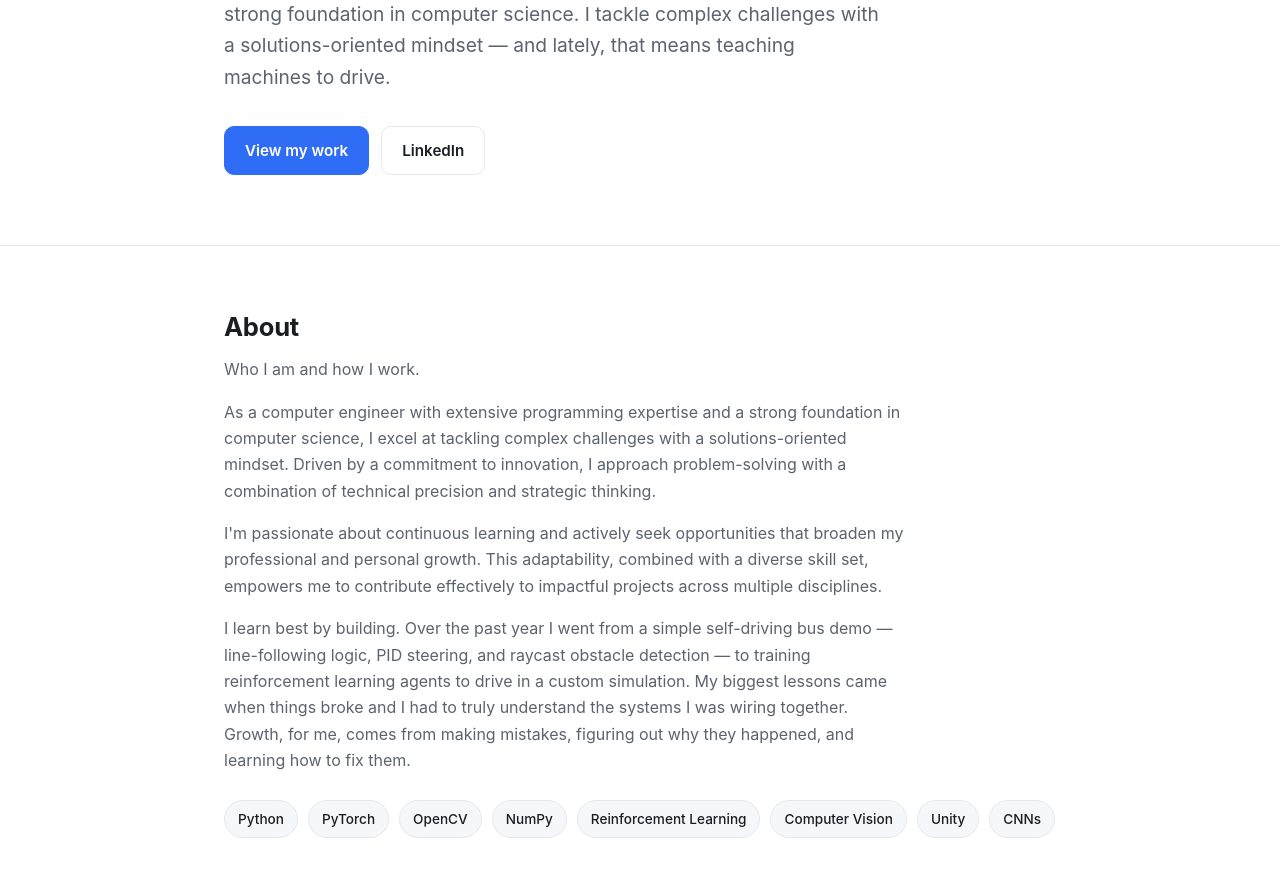
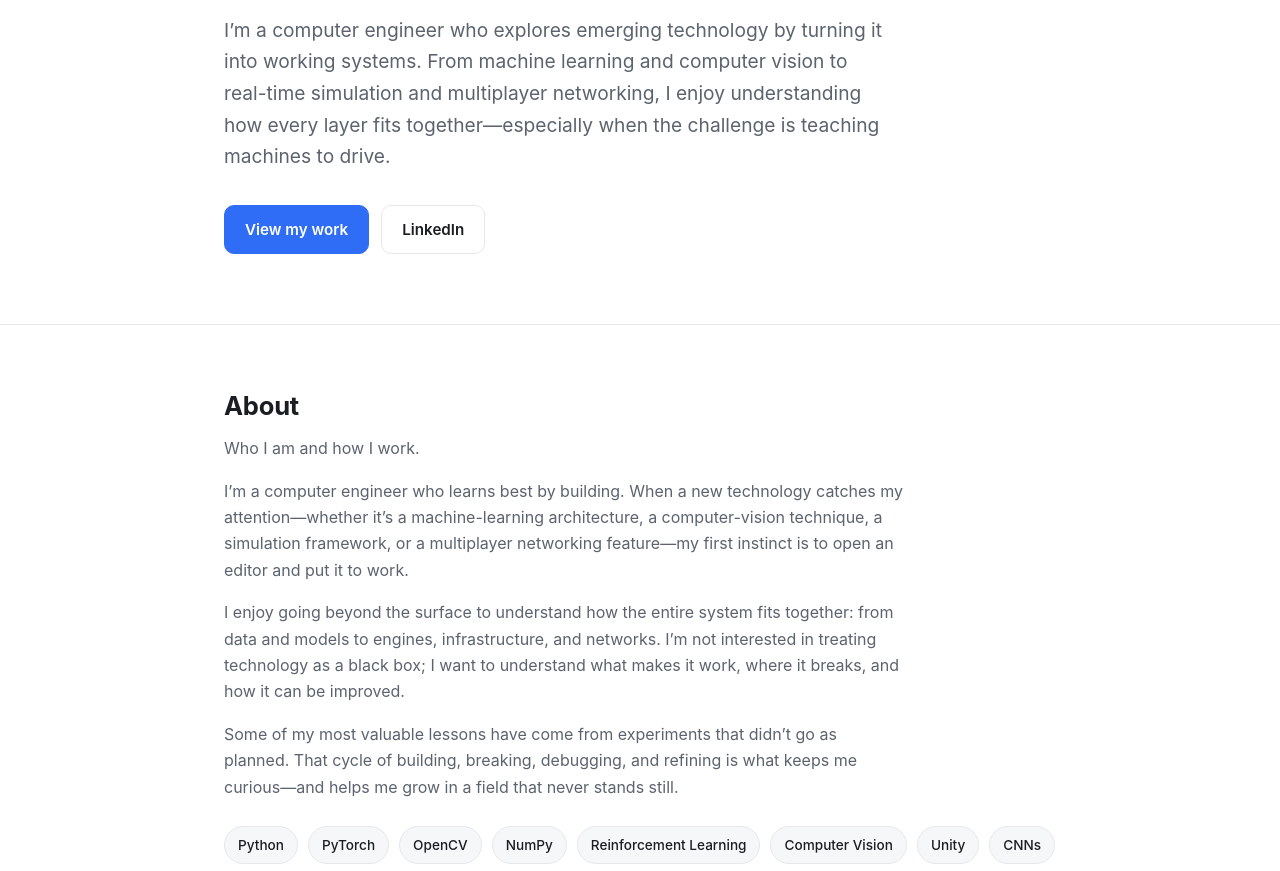
Before and after one commit to ZongPoh/zongpoh.github.io, a plain HTML site: page index.html in a window 1280 px wide. Shown: the part 352-1223 px from the top of the page. Drawn offline with Linux system fonts and the light colour scheme.

Commit message:
Introduction Wordings Update

```diff
--- a/index.html
+++ b/index.html
@@ -163,11 +163,12 @@
 <header class="hero">
   <div class="wrap">
     <span class="eyebrow">Computer Engineer · Machine Learning · Computer Vision</span>
-    <h1>Hi, I'm Zong Poh.<br />I build things that learn.</h1>
+    <h1>Hi, I'm Zong Poh.<br />I learn by building&mdash;and build things that learn.</h1>
     <p class="lead">
-      A computer engineer with extensive programming expertise and a strong foundation
-      in computer science. I tackle complex challenges with a solutions-oriented
-      mindset — and lately, that means teaching machines to drive.
+      I&rsquo;m a computer engineer who explores emerging technology by turning it into
+      working systems. From machine learning and computer vision to real-time simulation
+      and multiplayer networking, I enjoy understanding how every layer fits
+      together&mdash;especially when the challenge is teaching machines to drive.
     </p>
     <div class="cta">
       <a class="btn primary" href="#projects">View my work</a>
@@ -181,24 +182,21 @@
     <h2>About</h2>
     <p class="section-sub">Who I am and how I work.</p>
     <p>
-      As a computer engineer with extensive programming expertise and a strong
-      foundation in computer science, I excel at tackling complex challenges with a
-      solutions-oriented mindset. Driven by a commitment to innovation, I approach
-      problem-solving with a combination of technical precision and strategic thinking.
+      I&rsquo;m a computer engineer who learns best by building. When a new technology
+      catches my attention&mdash;whether it&rsquo;s a machine-learning architecture, a
+      computer-vision technique, a simulation framework, or a multiplayer networking
+      feature&mdash;my first instinct is to open an editor and put it to work.
     </p>
     <p>
-      I'm passionate about continuous learning and actively seek opportunities that
-      broaden my professional and personal growth. This adaptability, combined with a
-      diverse skill set, empowers me to contribute effectively to impactful projects
-      across multiple disciplines.
+      I enjoy going beyond the surface to understand how the entire system fits together:
+      from data and models to engines, infrastructure, and networks. I&rsquo;m not
+      interested in treating technology as a black box; I want to understand what makes
+      it work, where it breaks, and how it can be improved.
     </p>
     <p>
-      I learn best by building. Over the past year I went from a simple self-driving
-      bus demo — line-following logic, PID steering, and raycast obstacle detection —
-      to training reinforcement learning agents to drive in a custom simulation. My
-      biggest lessons came when things broke and I had to truly understand the systems
-      I was wiring together. Growth, for me, comes from making mistakes, figuring out
-      why they happened, and learning how to fix them.
+      Some of my most valuable lessons have come from experiments that didn&rsquo;t go as
+      planned. That cycle of building, breaking, debugging, and refining is what keeps me
+      curious&mdash;and helps me grow in a field that never stands still.
     </p>
     <div class="skills">
       <span class="chip">Python</span>
@@ -209,6 +207,9 @@
       <span class="chip">Computer Vision</span>
       <span class="chip">Unity</span>
       <span class="chip">CNNs</span>
+      <span class="chip">C#</span>
+      <span class="chip">Multiplayer Networking</span>
+      <span class="chip">Simulation</span>
     </div>
   </div>
 </section>
```
